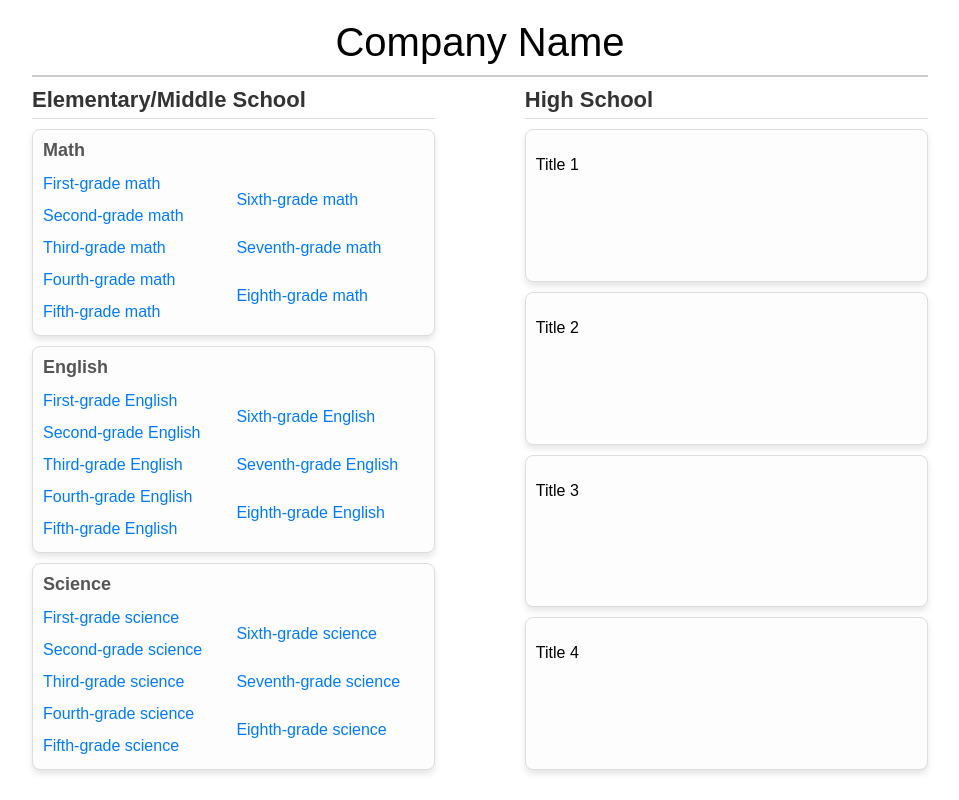
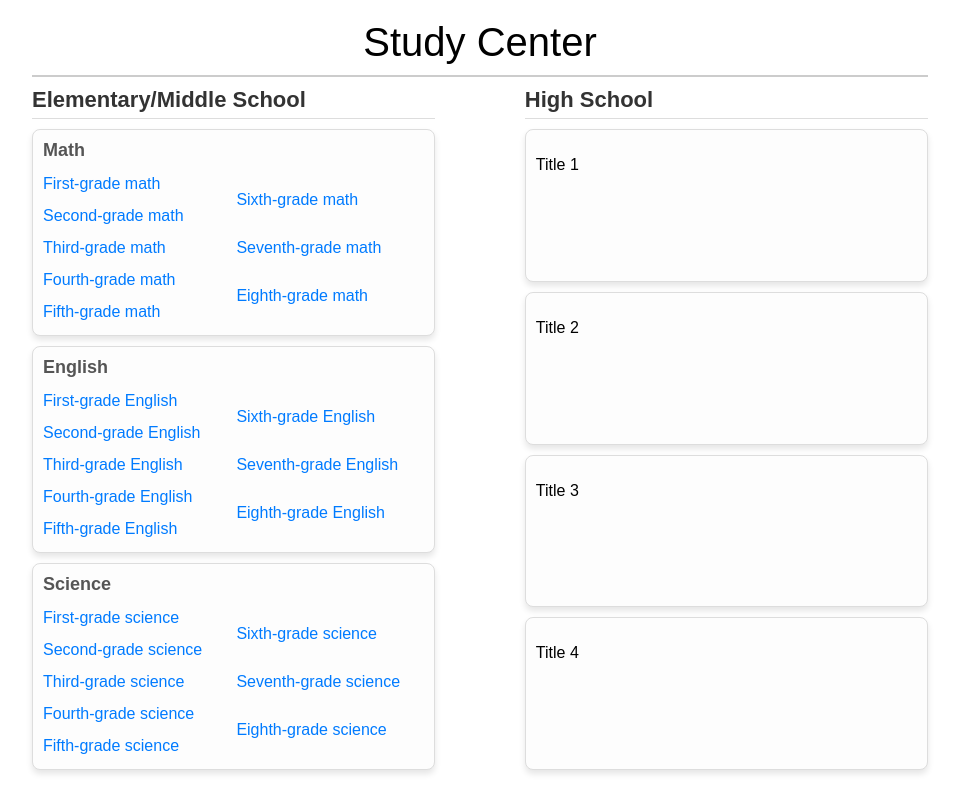
Before and after one commit to alexhan8/studycenter, a plain HTML site: page index.html in a window 1280 px wide. Shown: the whole page, without its empty margins (160-1119 px from the left). Drawn offline with Linux system fonts and the light colour scheme.

Commit message:
Update index.html

```diff
--- a/index.html
+++ b/index.html
@@ -112,7 +112,7 @@
 </head>
 <body>
     <div class="wrapper">
-        <div class="title">Company Name</div>
+        <div class="title">Study Center</div>
         <div class="content">
             <!-- Left Section -->
             <div class="section">
```
